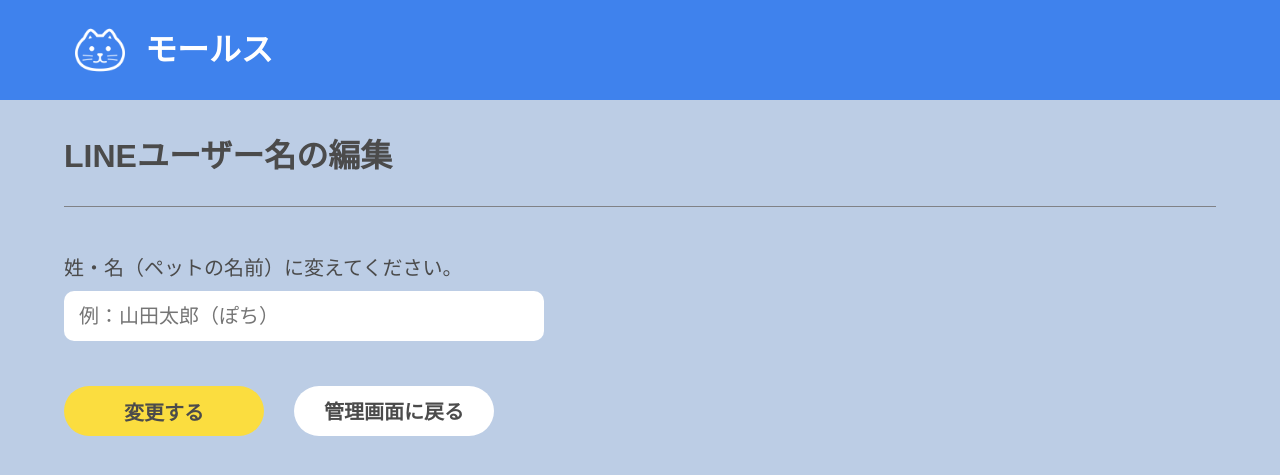
After one commit to riNa-max/line-manager, a Django app: template accounts/templates/edit_line_username.html in a window 1280 px wide. The commit adds this page. Shown: the top 475 px of the page. Run offline with Django 5.2, Linux system fonts and the light colour scheme; the template is opened without the code that fills it, so the values that code supplies are empty.

Commit message:
編集btnの追加

```diff
--- /dev/null
+++ b/accounts/static/css/update_line_username.css
@@ -0,0 +1,158 @@
+/* 全体 */
+html {
+    font-size: 62.5%;
+}
+
+*{
+    margin: 0;
+    padding: 0;
+    box-sizing: border-box;
+}
+
+body {
+    font-family: Arial, sans-serif;
+    background-color: #BCCDE5;
+    color: #4B4B4B;
+}
+
+/* ヘッダー */
+header{
+    height: 100px;
+    background-color: #3F82ED;
+}
+
+.header-content{
+    display: block;
+    display: flex;
+    margin-left: 75px;
+    padding-top: 25px;
+}
+
+.header-content img{
+    width: 50px;
+    height: 50px;
+}
+
+.header-content p{
+    color: white;
+    font-size: 3.2rem;
+    font-weight: bold;
+    padding-left: 20px;
+    line-height: 50px;
+}
+
+/* メインコンテンツ */
+.main-content{
+    width: 90%;
+    margin: auto;
+}
+
+    /* タイトル */
+.main-content h2 {
+    border-bottom: 1px solid #808287;
+    font-size: 3.2rem;
+    padding-top: 30px;
+    padding-bottom: 30px;
+    margin-bottom: 45px;
+}
+
+    /* フォーム */
+.main-content p{
+    font-size: 2rem;
+    margin-bottom: 10px;
+}
+
+.main-content form input{
+    width: 480px;
+    height: 50px;
+    font-size: 2rem;
+    border-radius: 10px;
+    border: none;
+    padding-left: 15px;
+}
+
+    /* フォームボタン */
+.button-container {
+    display: flex;
+    gap: 30px;
+    margin-top: 45px;
+}
+
+.save-button,
+.back-button {
+    padding: 10px 20px;
+    text-align: center;
+    text-decoration: none;
+    border: none;
+    cursor: pointer;
+    color: #4B4B4B;
+    font-size: 2rem;
+    border-radius: 30px;
+    width: 200px;
+    height: 50px;
+    font-weight: bold;
+}
+
+.save-button {
+    background-color: #FBDD3F;
+
+}
+
+.back-button {
+    background-color: #FFFFFF;
+    display: inline-block;
+    vertical-align: center;
+}
+
+@media (max-width: 960px) {
+    .header-content{
+        margin-left: 40px;
+    }
+}
+
+@media (max-width: 430px) {
+    /* ヘッダー */
+    .header-content p{
+        font-size: 2.8rem;
+    }
+
+    .header-content img{
+        width: 50px;
+        height: 50px;
+    }
+
+    /* 入力フォーム */
+    .main-content form input{
+        width: 100%;
+        font-size: 1.6rem;
+    }
+
+    .main-content p{
+        font-size: 1.6rem;
+    }
+
+    /* タイトル */
+    .main-content h2 {
+        font-size: 2.8rem;
+        padding-top: 30px;
+        padding-bottom: 30px;
+        /* margin-bottom: 20px; */
+    }
+
+    /* フォームボタン */
+    .save-button,
+    .back-button {
+        font-size: 1.6rem;
+        width: 100%;
+        height: 40px;
+    }
+
+    .save-button{
+        margin-bottom: 10px;
+    }
+
+    .button-container {
+        display: block;
+
+    }
+}
--- /dev/null
+++ b/accounts/templates/edit_line_username.html
@@ -0,0 +1,41 @@
+{%load static%}
+
+<!DOCTYPE html>
+<html lang="ja">
+<head>
+    <meta charset="UTF-8">
+    <meta name="viewport" content="width=device-width, initial-scale=1.0">
+    <title>名前の編集</title>
+    <link href="{%static 'css/update_line_username.css'%}" rel="stylesheet">
+</head>
+
+<body>
+    {%block header%}
+    <header>
+        <div class="header-content">
+            <img src="{% static 'images/cat_icon_white.png' %}" alt="サイトアイコン" class="site-icon">
+            <p>モールス</p>
+        </div>
+    </header>
+    {%endblock header%}
+
+    {%block content%}
+    <div class="main-content">
+        <h2>LINEユーザー名の編集</h2>
+        <p>姓・名（ペットの名前）に変えてください。</p>
+        <form action="{% url 'update_line_username' user.user_id %}" method="POST">
+            {% csrf_token %}
+            <input type="text" id="display_name" name="display_name" value="{{ user.display_name }}" placeholder="例：山田太郎（ぽち）" required>
+            <div class="button-container">
+                <button type="submit" class="save-button">変更する</button>
+                <a href="{% url 'dashboard' %}" class="back-button">管理画面に戻る</a>
+            </div>
+        </form>
+
+    </div>
+
+    {%endblock content%}
+
+    {%block footer%}
+    {%endblock footer%}
+</body>
--- a/accounts/urls.py
+++ b/accounts/urls.py
@@ -1,8 +1,11 @@
 from django.urls import path
-from .views import DashboardView,AccountLoginView,LogoutView
+from .views import DashboardView,AccountLoginView,LogoutView,edit_line_username, update_line_username,settings_view
 
 urlpatterns=[
     path("",AccountLoginView.as_view(),name="login"),
     path("dashboard/",DashboardView.as_view(),name="dashboard"),
-    path("logout/",LogoutView.as_view(), name='logout')
+    path("logout/",LogoutView.as_view(), name='logout'),
+    path('edit-line-username/<str:user_id>/', edit_line_username, name='edit_line_username'),
+    path('update-line-username/<str:user_id>/', update_line_username, name='update_line_username'),
+    path('settings/', settings_view, name='settings'),
 ]
```
Also changed, not shown: accounts/static/css/base.css (added, +114 -0 lines), accounts/static/css/dashboard.css (+25 -113 lines), accounts/static/css/setting.css (added, +15 -0 lines), accounts/templates/_sidebar.html (added, +16 -0 lines), accounts/templates/base.html (added, +26 -0 lines), accounts/templates/dashboard.html (+11 -46 lines), accounts/templates/setting.html (added, +21 -0 lines), accounts/views.py (+37 -38 lines), accounts/static/images/cat_icon_white.png (added).
